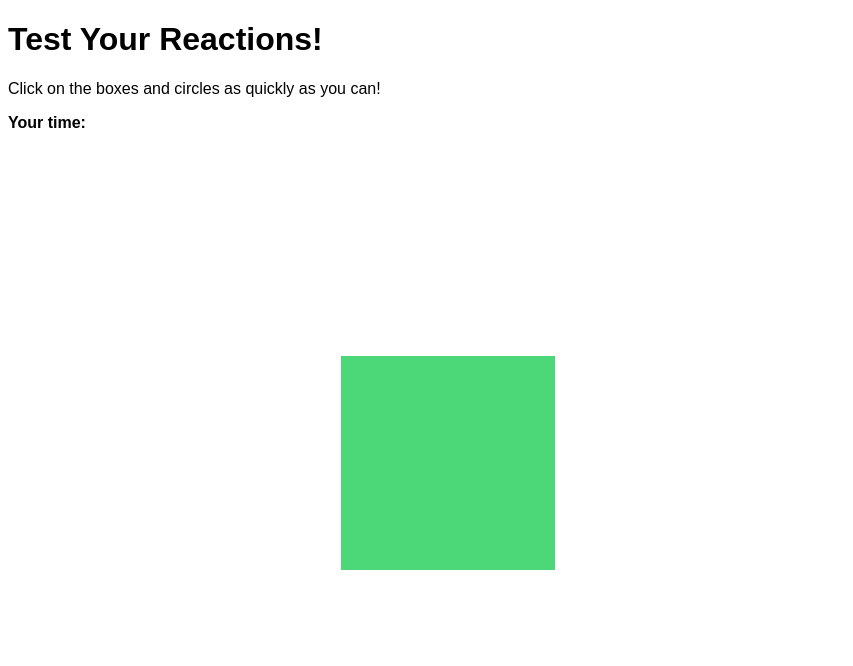
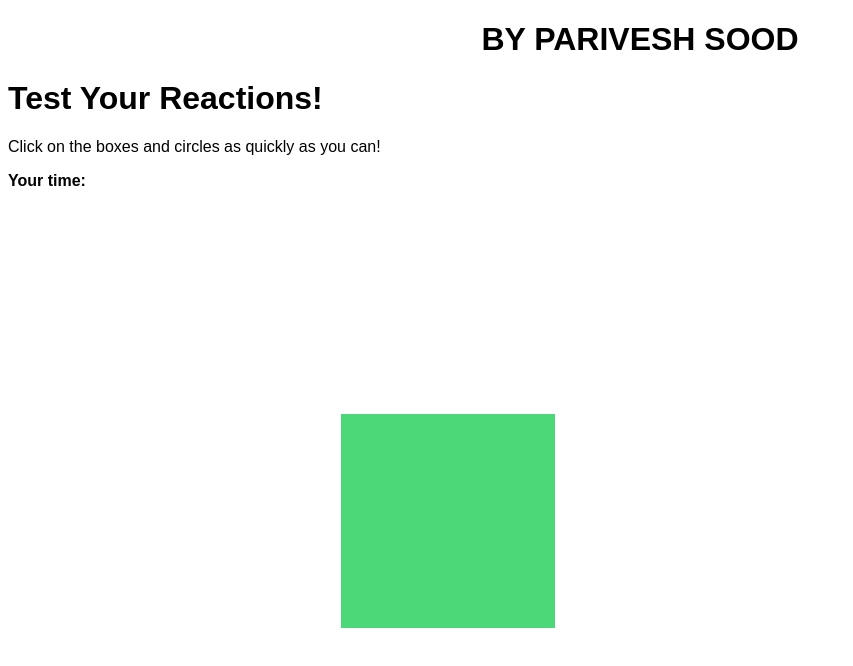
Before and after one commit to parivesh-sood/Reaction-Tester, a plain HTML site: page index.html in a window 1280 px wide. Shown: the whole page, without its empty margins (0-853 px from the left). Drawn offline with Linux system fonts and the light colour scheme.

Commit message:
Update index.html

```diff
--- a/index.html
+++ b/index.html
@@ -3,7 +3,7 @@
 <html>
 
 <head>
-<!--Reaction tester by PARIVESH SOOD-->
+
 	<title>Reaction Tester</title>
 
 	 <link rel="stylesheet" type="text/css" href="style.css">
@@ -11,6 +11,8 @@
 </head>
 
 <body>
+
+<center> <h1>BY PARIVESH SOOD </h1></center>
 
 <h1>Test Your Reactions!</h1>
 
```
